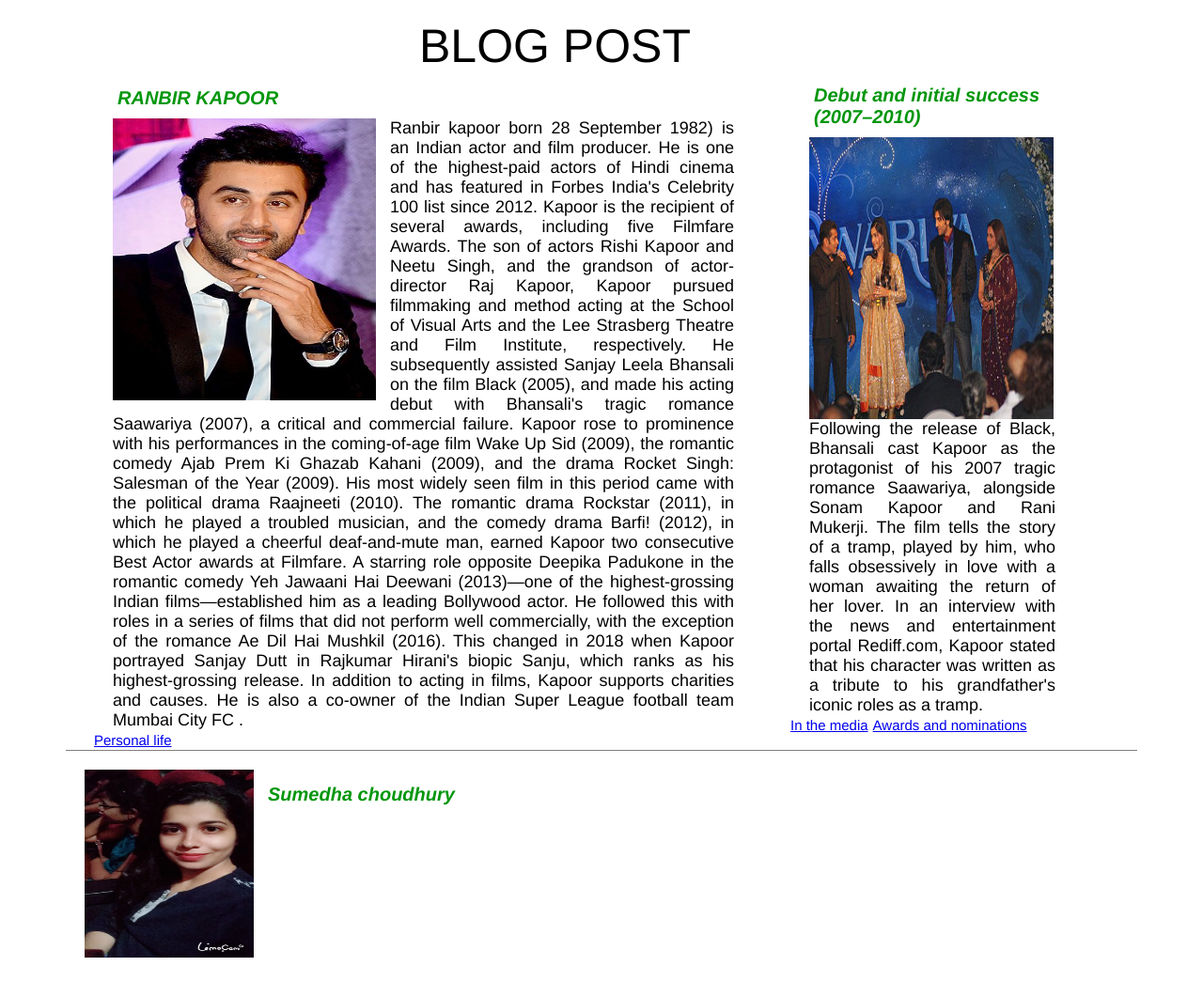
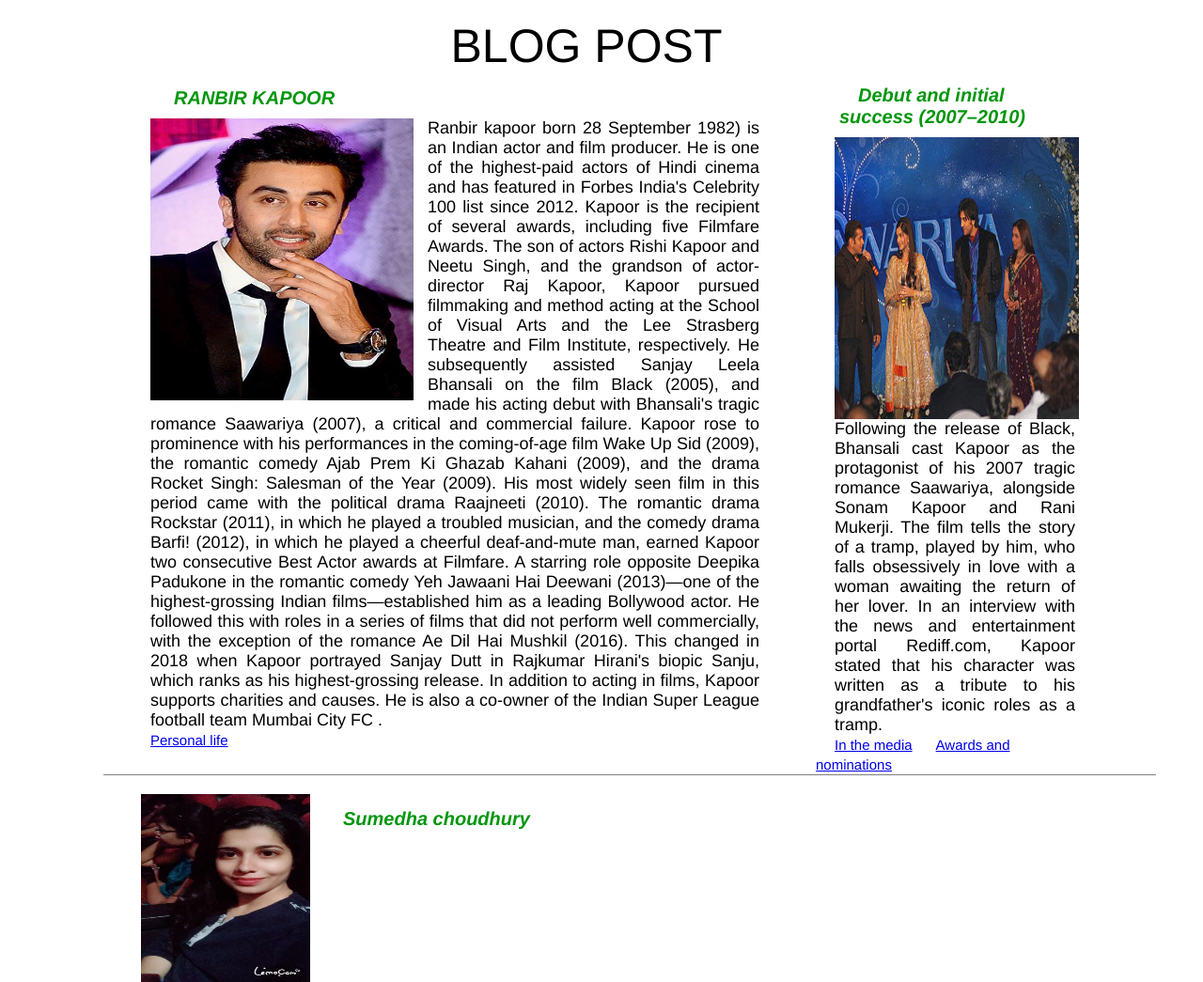
Before and after one commit to sumedhachoudhury/udemyblog, a plain HTML site: page index.html in a window 1280 px wide. Shown: the whole page at 94% size. Before the commit the page ends 1019 px from the top, so only its background shows below. Drawn offline with Linux system fonts and the light colour scheme.

Commit message:
alignment done

```diff
--- a/style.css
+++ b/style.css
@@ -1,6 +1,6 @@
 *{
     margin: 0;
-    padding: 0;
+    padding-left: 20px;
     box-sizing: border-box;
 
 }
```
